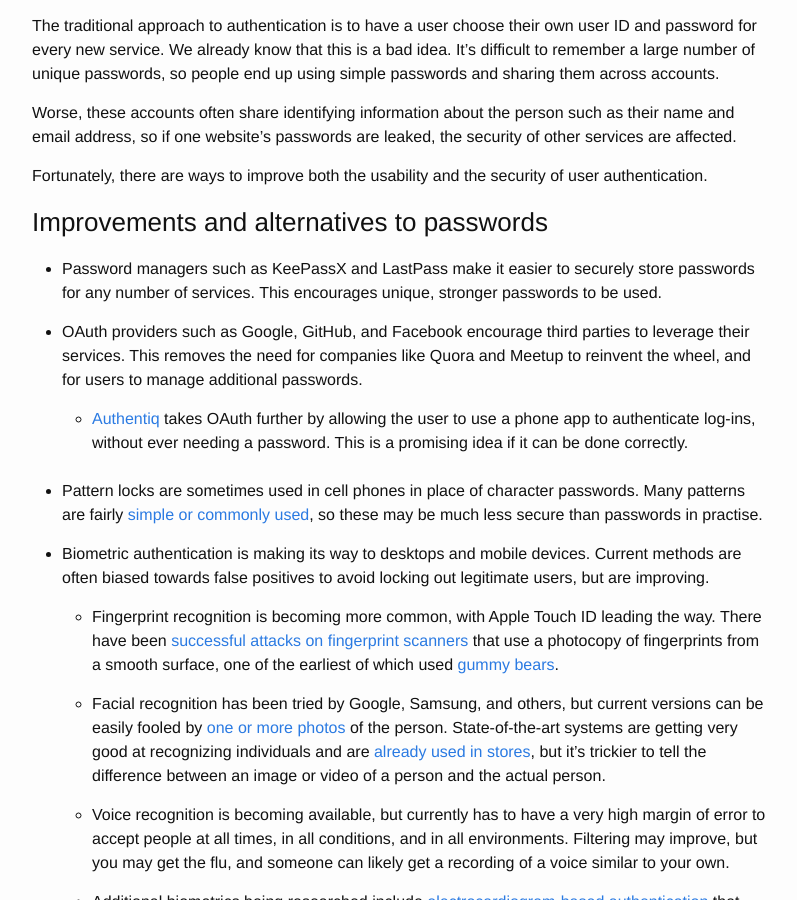
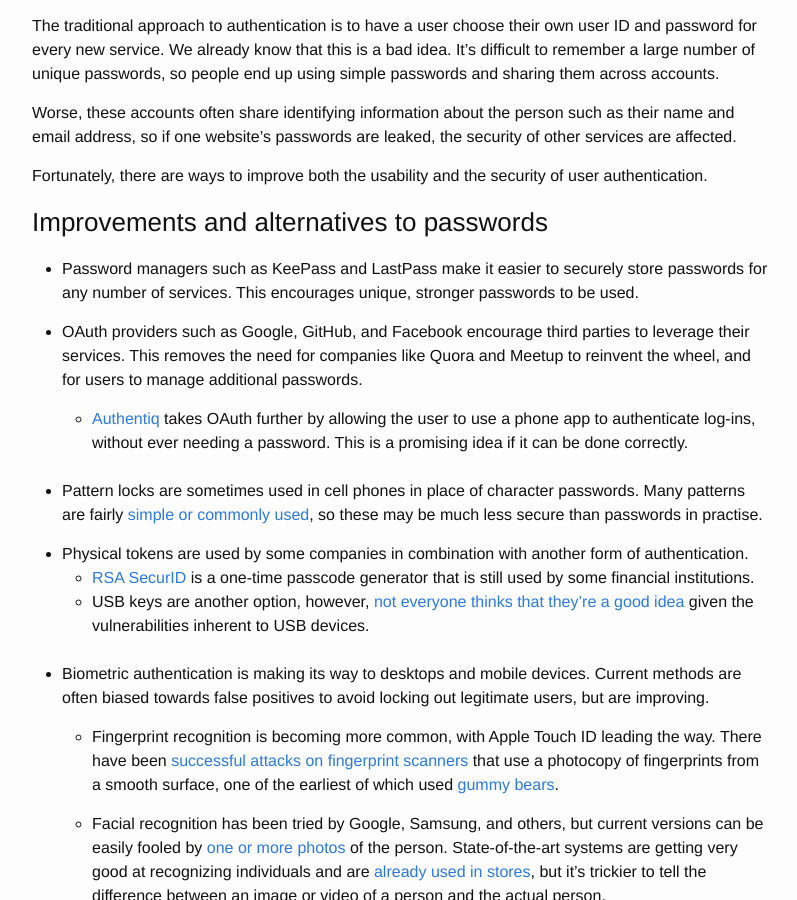
Before and after one commit to msayson/msayson.github.io, a Jekyll site: the page built from _posts/2017-05-18-improving-authentication-usability.markdown, in a window 1280 px wide and 900 px high, scrolled down 783 px. Shown: the whole window, without its empty margins (238-1035 px from the left). Built offline with Jekyll 4.4.1, drawn with Linux system fonts in a browser that asks for light colours.

Commit message:
Added note on physical tokens, refer to KeePass rather than Mac-specific KeePassX

```diff
--- a/_posts/2017-05-18-improving-authentication-usability.markdown
+++ b/_posts/2017-05-18-improving-authentication-usability.markdown
@@ -31,7 +31,7 @@
 
 ### Improvements and alternatives to passwords
 
-* Password managers such as KeePassX and LastPass make it easier to securely store passwords for any number of services.  This encourages unique, stronger passwords to be used.
+* Password managers such as KeePass and LastPass make it easier to securely store passwords for any number of services.  This encourages unique, stronger passwords to be used.
 
 * OAuth providers such as Google, GitHub, and Facebook encourage third parties to leverage their services.  This removes the need for companies like Quora and Meetup to reinvent the wheel, and for users to manage additional passwords.
 
@@ -39,6 +39,10 @@
 <br><br>
 * Pattern locks are sometimes used in cell phones in place of character passwords.  Many patterns are fairly [simple or commonly used](http://www.popularmechanics.com/technology/security/a17015/common-android-pattern-password/), so these may be much less secure than passwords in practise.
 
+* Physical tokens are used by some companies in combination with another form of authentication.
+  * [RSA SecurID](https://en.wikipedia.org/wiki/RSA_SecurID) is a one-time passcode generator that is still used by some financial institutions.
+  * USB keys are another option, however, [not everyone thinks that they're a good idea](https://www.secsign.com/usb-authentication-keys-tokens-bad-idea/) given the vulnerabilities inherent to USB devices.
+<br><br>
 * Biometric authentication is making its way to desktops and mobile devices.  Current methods are often biased towards false positives to avoid locking out legitimate users, but are improving.
 
   * Fingerprint recognition is becoming more common, with Apple Touch ID leading the way.  There have been [successful attacks on fingerprint scanners](https://arstechnica.com/security/2013/09/defeating-apples-touch-id-its-easier-than-you-may-think/) that use a photocopy of fingerprints from a smooth surface, one of the earliest of which used [gummy bears](https://www.theregister.co.uk/2002/05/16/gummi_bears_defeat_fingerprint_sensors/).
```
